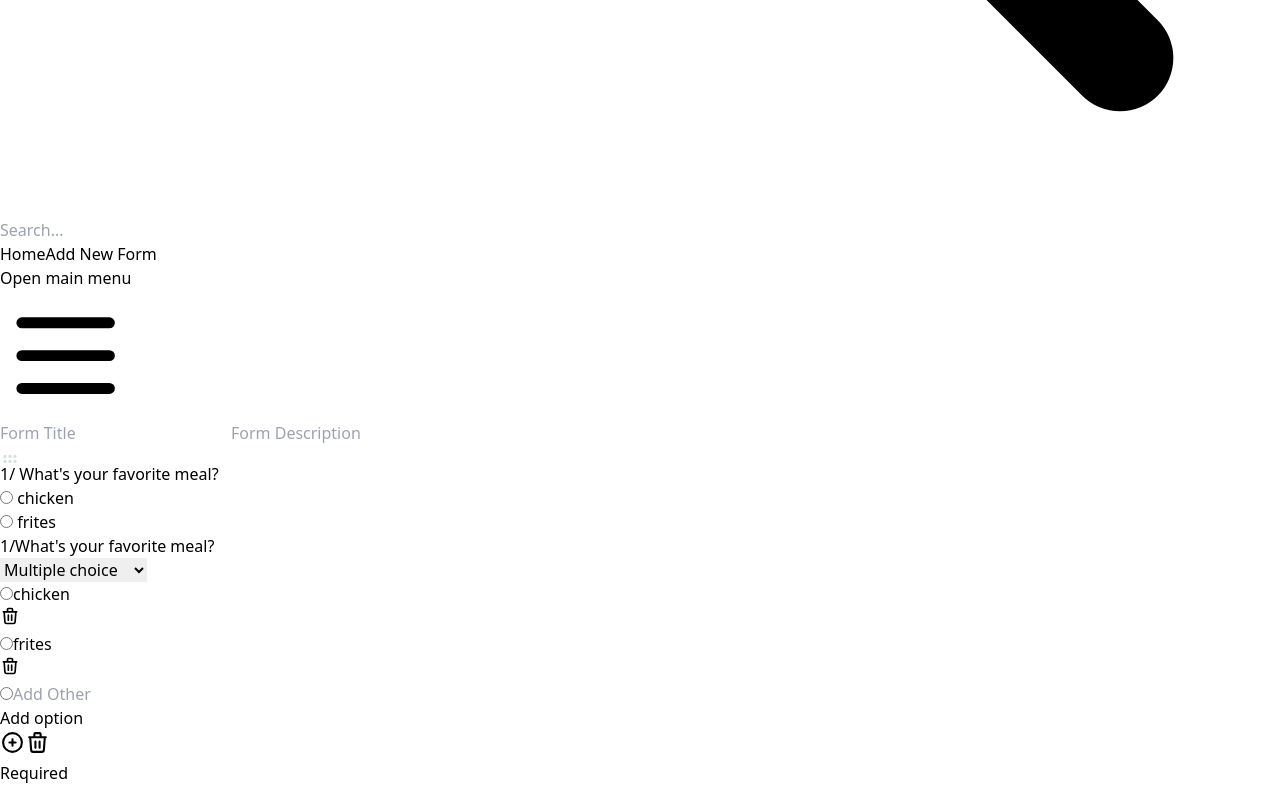
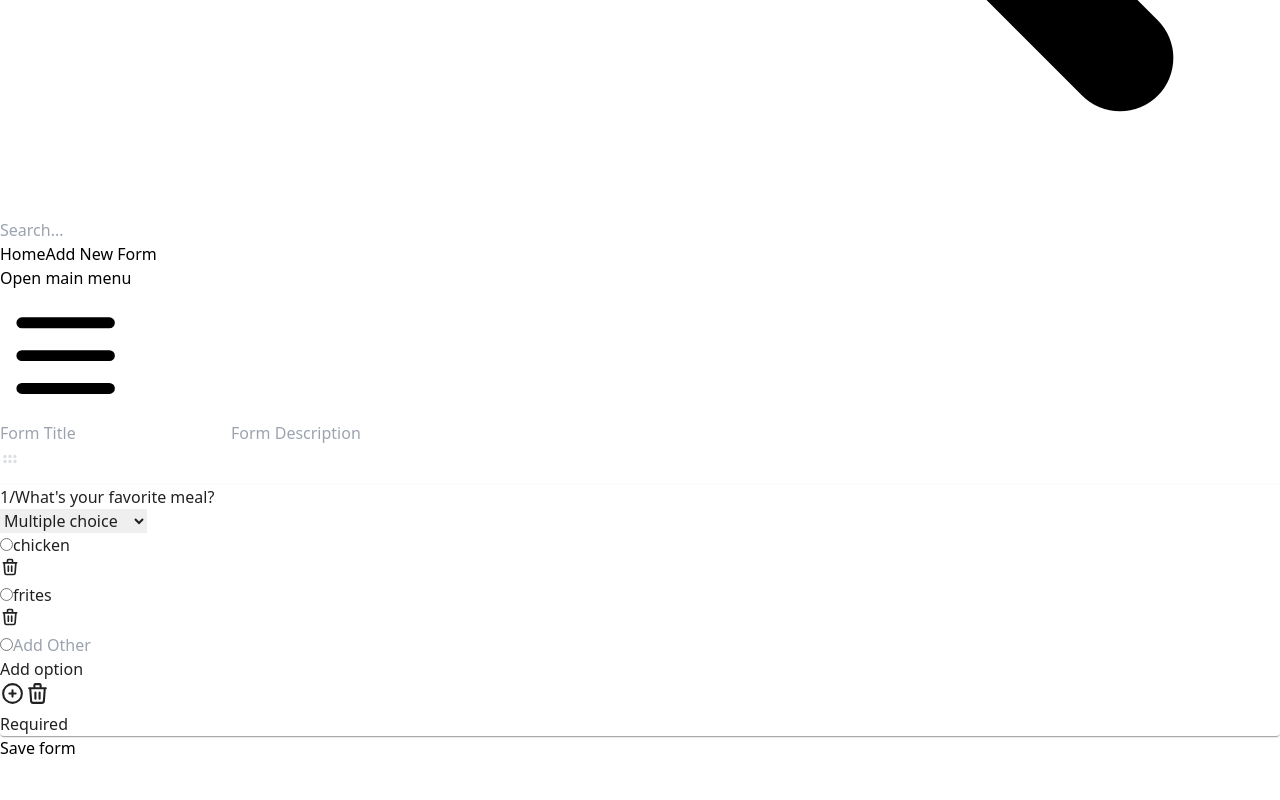
Before and after one commit to wejden-hadded/Next-Js-Dynamic-Form-Builder, a Next.js app: page /formBuilder in a window 1280 px wide. Shown: the part 1086-1886 px from the top of the page. After the commit the page ends 1846 px from the top, so only its background shows below. Built offline with nearby package versions, Linux system fonts and the light colour scheme.

Commit message:
add accordion component to app

```diff
--- a/components/FormBuilder/AddNewForm.js
+++ b/components/FormBuilder/AddNewForm.js
@@ -68,6 +68,7 @@ function AddNewForm(props) {
   }
 
   function addAnotherQuestion() {
+    expandCloseAll();
     setForms((forms) => [
       ...forms,
       {
@@ -132,6 +133,26 @@ function AddNewForm(props) {
     return result;
   };
 
+  function expandCloseAll() {
+    let qs = [...forms];
+    for (let j = 0; j < qs.length; j++) {
+      qs[j].open = false;
+    }
+    setForms(qs);
+  }
+
+  function handleExpand(i) {
+    let qs = [...forms];
+    for (let j = 0; j < qs.length; j++) {
+      if (i === j) {
+        qs[i].open = true;
+      } else {
+        qs[j].open = false;
+      }
+    }
+    setForms(qs);
+  }
+
   function formTemplates() {
     return forms.map((form, i) => (
       // <Accordion expanded={form.open} key={i}>
@@ -153,15 +174,21 @@ function AddNewForm(props) {
             {...provided.dragHandleProps}
           >
             <div>
-              <div style={{ marginBottom: "15px" }}>
-                <div style={{ width: "100%", marginBottom: "-7px" }}>
+              <div className="mb-4">
+                <div className="w-full -mb-2">
                   <DragIndicatorIcon
                     style={{ transform: "rotate(-90deg)", color: "#DAE0E2" }}
                     fontSize="small"
                   />
                 </div>
+                <Accordion
+                  onChange={() => {
+                    handleExpand(i);
+                  }}
+                  expanded={form.open}
+                >
                   <div className="mt-10 bg-gray-50 border-l-blue-500 py-6 px-4 rounded-lg border-l-4 border-solid">
-                  {form.open ? (
+                    {!form.open ? (
                       <div className="flex justify-start items-start flex-col ml-2 pt-4 pb-4">
                         <span className="ml-0">
                           {i + 1}/ {form.formQuestion}
@@ -171,7 +198,9 @@ function AddNewForm(props) {
                             {" "}
                             <select
                               value={form.formType}
-                            onChange={(e) => addQuestionType(i, e.target.value)}
+                              onChange={(e) =>
+                                addQuestionType(i, e.target.value)
+                              }
                               className="mb-4 ml-1 h-10 box-border placeholder:italic placeholder:text-slate-400 required:border-red-500 block bg-white w-full border border-gray-300 rounded-md py-2 shadow-sm focus:outline-none focus:border-blue-500 focus:ring-gray-500 focus:ring-1 sm:text-xs"
                               required={form.required}
                             >
@@ -197,9 +226,7 @@ function AddNewForm(props) {
                           ))
                         )}
                       </div>
-                  ) : (
-                    ""
-                  )}
+                    ) : null}
                     <div className="w-full flex justify-between items-baseline">
                       <div className="w-full flex justify-start items-baseline">
                         {" "}
@@ -271,7 +298,10 @@ function AddNewForm(props) {
                             className="flex ml-3 justify-between py-2 items-stretch"
                           >
                             <div className="flex justify-center items-center px-2 ">
-                            <input type={form.formType} className="blue-500" />
+                              <input
+                                type={form.formType}
+                                className="blue-500"
+                              />
                               <input
                                 value={op.optionText}
                                 className=" w-auto ml-2 h-10 box-border placeholder:italic placeholder:text-slate-400 required:border-red-500 block bg-white w-full border-b border-b-gray-300 rounded-md py-2 pl-5 pr-3 shadow-sm focus:outline-none focus:border-gray-500 focus:ring-gray-500 focus:ring-1 sm:text-sm"
@@ -355,7 +385,9 @@ function AddNewForm(props) {
                           >
                             <span
                               className={`${
-                              form.required ? "translate-x-6" : "translate-x-1"
+                                form.required
+                                  ? "translate-x-6"
+                                  : "translate-x-1"
                               } inline-block h-4 w-4 transform rounded-full bg-white`}
                             />
                           </Switch>
@@ -363,6 +395,7 @@ function AddNewForm(props) {
                       </Switch.Group>
                     </div>
                   </div>
+                </Accordion>
               </div>
             </div>
           </div>
@@ -401,6 +434,14 @@ function AddNewForm(props) {
                 )}
               </Droppable>
             </DragDropContext>
+            <div>
+              <button
+                // onClick={saveQuestions}
+                className=" w-1/3 cursor-pointer bg-blue-500 hover:bg-blue-200 text-white hover:text-black px-3 py-2 rounded-md text-sm font-medium"
+              >
+                Save form{" "}
+              </button>
+            </div>
           </div>
         </div>
       </div>
--- a/components/Layout/Navbar.js
+++ b/components/Layout/Navbar.js
@@ -7,7 +7,7 @@ function Navbar() {
   const [isOpen, setIsOpen] = useState(false);
   return (
     <div>
-      <nav className=" shadow-sm fixed w-full z-10">
+      <nav className=" shadow-sm absolute w-full z-10">
         <div className="w-full">
           <div className="flex items-center h-20 w-full">
             <div className="flex items-center  mx-20  justify-between w-full ">
```
Lines whose indentation alone changed are shown as unchanged.
